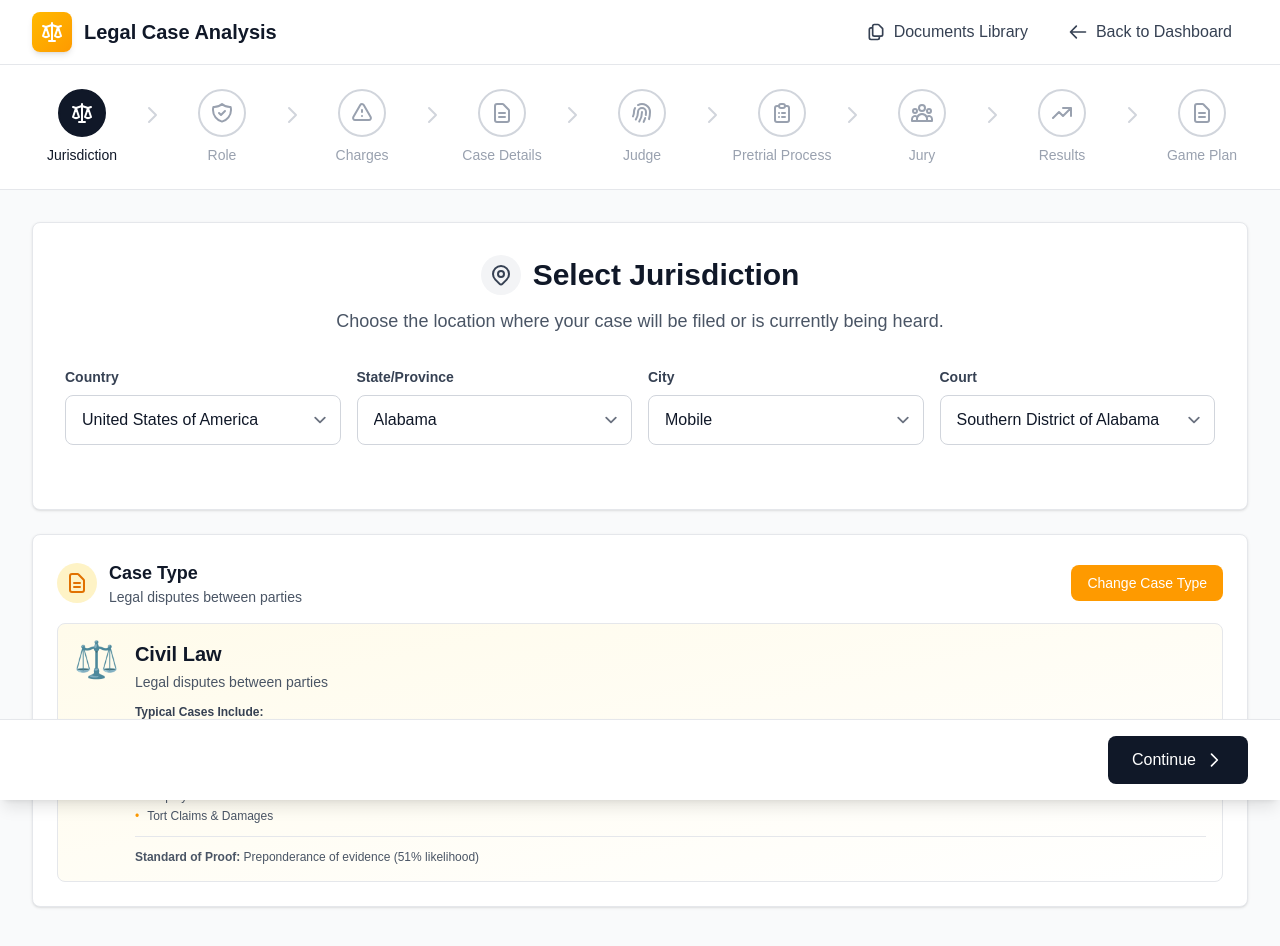
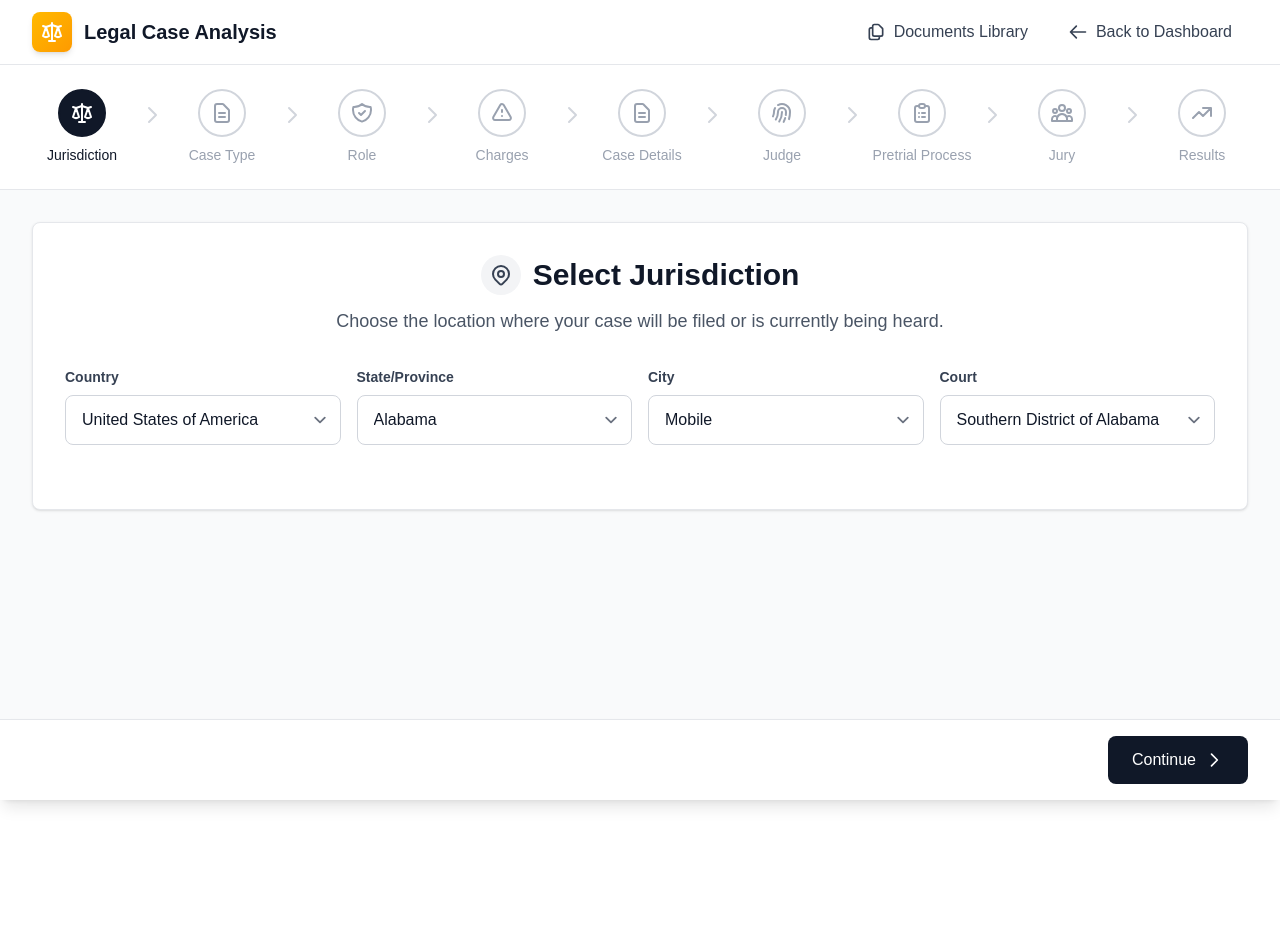
Before and after one commit to nontech/legal_ai_main_app, a Next.js app: page / in a window 1280 px wide. Shown: the top 946 px of the page. After the commit the page ends 800 px from the top, so only its background shows below. Built offline with nearby package versions, Linux system fonts and the light colour scheme.

Commit message:
Create Case Type

```diff
--- a/app/components/ProgressStepper.tsx
+++ b/app/components/ProgressStepper.tsx
@@ -31,6 +31,25 @@ export default function ProgressStepper({
             strokeLinejoin="round"
             strokeWidth={2}
             d="M3 6l3 1m0 0l-3 9a5.002 5.002 0 006.001 0M6 7l3 9M6 7l6-2m6 2l3-1m-3 1l-3 9a5.002 5.002 0 006.001 0M18 7l3 9m-3-9l-6-2m0-2v2m0 16V5m0 16H9m3 0h3"
+          />
+        </svg>
+      ),
+    },
+    {
+      id: "case-type",
+      label: "Case Type",
+      icon: (
+        <svg
+          className="w-6 h-6"
+          fill="none"
+          viewBox="0 0 24 24"
+          stroke="currentColor"
+        >
+          <path
+            strokeLinecap="round"
+            strokeLinejoin="round"
+            strokeWidth={2}
+            d="M9 12h6m-6 4h6m2 5H7a2 2 0 01-2-2V5a2 2 0 012-2h5.586a1 1 0 01.707.293l5.414 5.414a1 1 0 01.293.707V19a2 2 0 01-2 2z"
           />
         </svg>
       ),
--- a/app/page.tsx
+++ b/app/page.tsx
@@ -16,7 +16,7 @@ import NavigationFooter from "./components/NavigationFooter";
 export default function Home() {
   const [currentStep, setCurrentStep] = useState(0);
   const [isModalOpen, setIsModalOpen] = useState(false);
-  const totalSteps = 10; // Total number of steps
+  const totalSteps = 11; // Total number of steps
 
   const handleNext = () => {
     if (currentStep < totalSteps - 1) {
@@ -33,25 +33,22 @@ export default function Home() {
   const renderStepContent = () => {
     switch (currentStep) {
       case 0:
-        return (
-          <>
-            <JurisdictionSection />
-            <CaseTypeSelector />
-          </>
-        );
+        return <JurisdictionSection />;
       case 1:
+        return <CaseTypeSelector />;
+      case 2:
         return <RoleSelector />;
-      case 2:
+      case 3:
         return <ChargesSection />;
-      case 3:
+      case 4:
         return <CaseDetailsSection onModalChange={setIsModalOpen} />;
-      case 4:
+      case 5:
         return <JudgeSelection />;
-      case 5:
+      case 6:
         return <PretrialProcess />;
-      case 6:
+      case 7:
         return <JuryComposition />;
-      case 7:
+      case 8:
         return (
           <div className="bg-white rounded-lg shadow-sm border border-gray-200 p-8">
             <h2 className="text-3xl font-bold text-gray-900 mb-4">
@@ -62,7 +59,7 @@ export default function Home() {
             </p>
           </div>
         );
-      case 8:
+      case 9:
         return (
           <div className="bg-white rounded-lg shadow-sm border border-gray-200 p-8">
             <h2 className="text-3xl font-bold text-gray-900 mb-4">
@@ -73,7 +70,7 @@ export default function Home() {
             </p>
           </div>
         );
-      case 9:
+      case 10:
         return (
           <div className="bg-white rounded-lg shadow-sm border border-gray-200 p-8">
             <h2 className="text-3xl font-bold text-gray-900 mb-4">
@@ -85,12 +82,7 @@ export default function Home() {
           </div>
         );
       default:
-        return (
-          <>
-            <JurisdictionSection />
-            <CaseTypeSelector />
-          </>
-        );
+        return <JurisdictionSection />;
     }
   };
 
```
